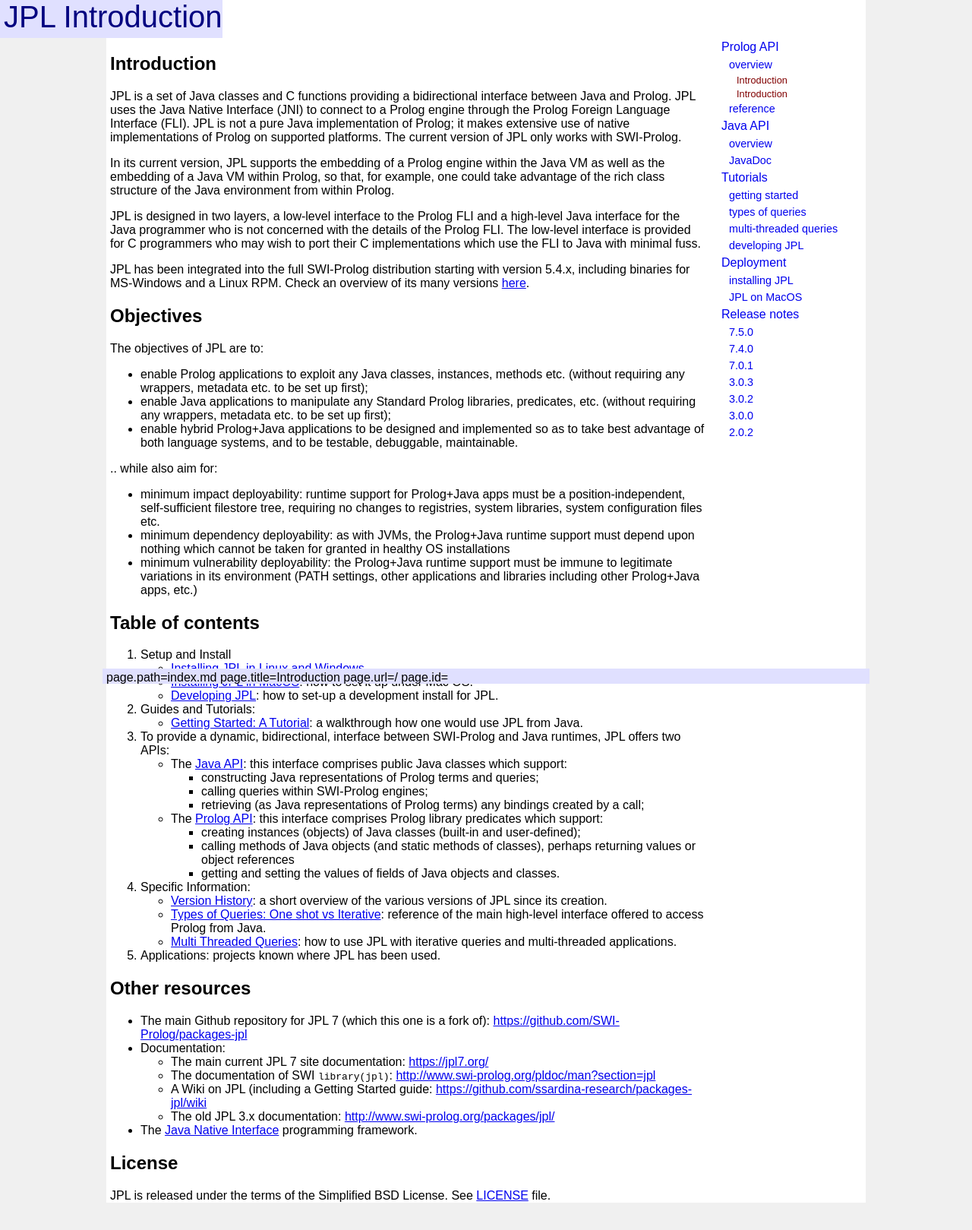
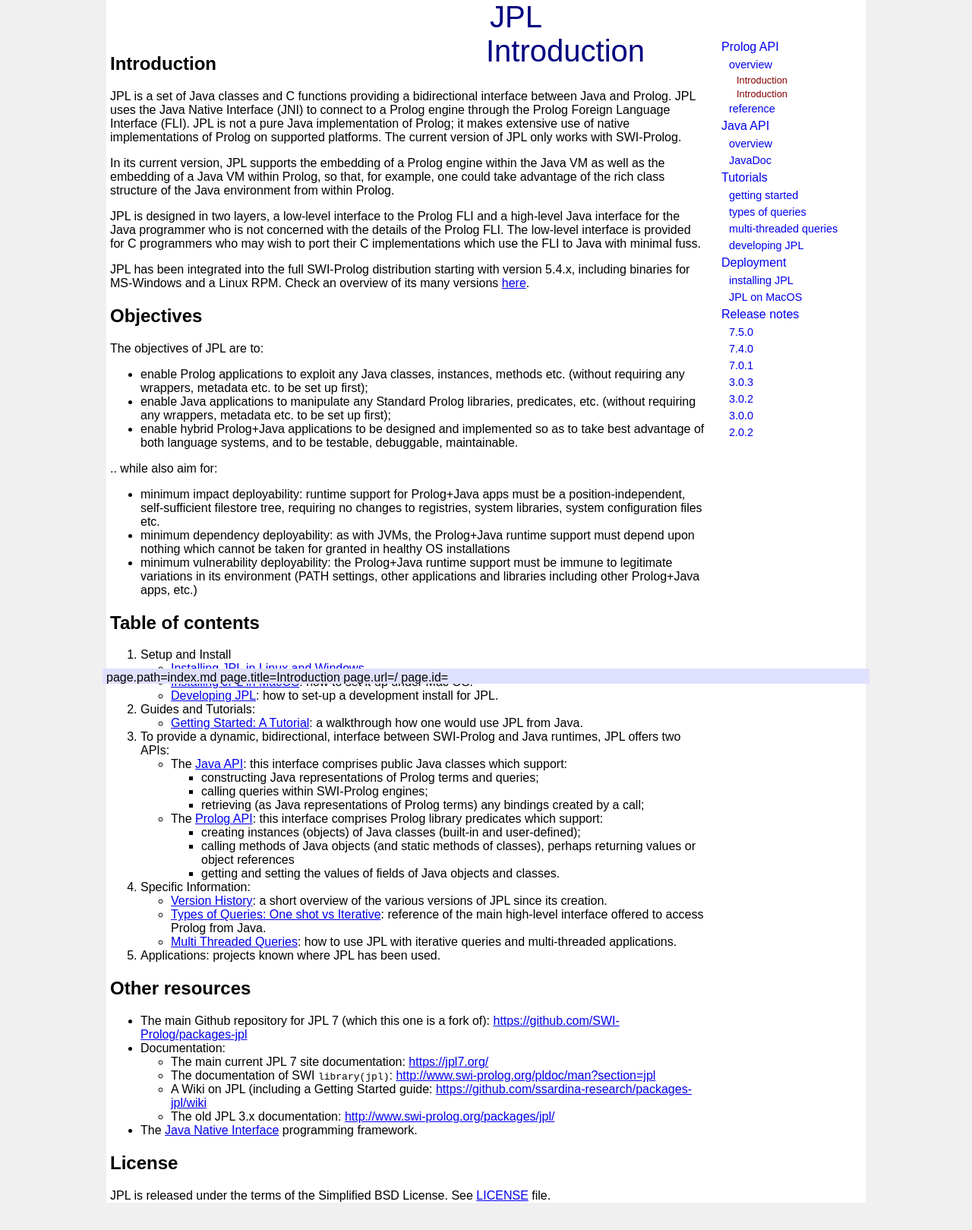
Before and after one commit to anionic/jpl-nav, a Jekyll site: the page built from docs/index.md, in a window 1280 px wide. Shown: the whole page at 76% size. Built offline with Jekyll 4.4.1, drawn with Linux system fonts in a browser that asks for light colours; our own code applies the rules of GitHub Pages for plain Markdown files.

Commit message:
Update default.html

```diff
--- a/docs/_layouts/default.html
+++ b/docs/_layouts/default.html
@@ -43,11 +43,11 @@
 				.headbar { /* limited width, centred */
 					background-color: #E0E0FF; /* same as tailbar */
 					height: 50px; /* = body.padding-top */
-					left: auto; /* full width from here... */
+					left: 50%; /* full width from here... */
 					margin: 0 auto 0 auto; /* horiz centred */
 					max-width: 1000px; /* limited in wide viewports */
 					position: fixed; /* doesn't scroll with content */
-					right: auto; /* ...to here */
+					right: 50%; /* ...to here */
 					top: 0; /* at very top of viewport */
 				}
 				.headbar > span { /* banner text */
```
